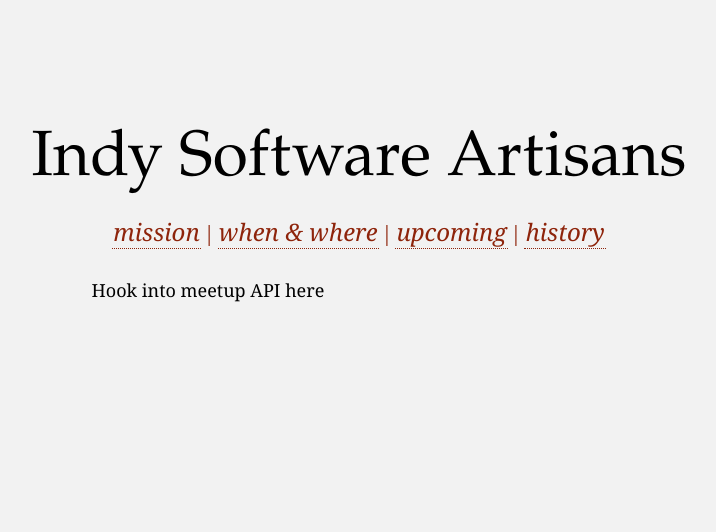
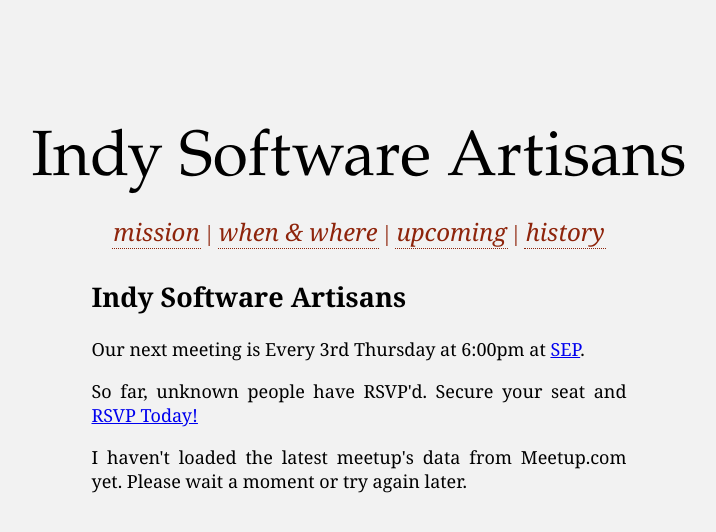
Before and after one commit to indy-software-artisans/indy-software-artisans.github.com, a Jekyll site: the page built from upcoming.md, in a window 1280 px wide. Shown: the top 532 px of the page, without its empty margins (281-997 px from the left). Built offline with Jekyll 4.4.1, drawn with Linux system fonts in a browser that asks for light colours.

Commit message:
Add Meetup.com API "stuff" for Upcoming page

```diff
--- a/_layouts/default.html
+++ b/_layouts/default.html
@@ -6,7 +6,7 @@
   <script src="/static/head.min.js" type="text/javascript"></script>
   <title>Indy Software Artisans</title>
 </head>
-<body>
+<body data-name="{{ page.name }}">
   <div id="container">
   	<h1 id="group-name">Indy Software Artisans</h1>
 
--- /dev/null
+++ b/static/site.js
@@ -0,0 +1,37 @@
+$(function(){
+  var page_name = $('body').data('name');
+
+  if(page_name){
+    try{
+      eval('Site.'+page_name+'();');
+    } catch(e) {
+      Site.default();
+    }
+  } else {
+    Site.default();
+  }
+});
+
+var Site = {
+  default: function() {
+    console.log('No JS Action for this URL.');
+  },
+
+  upcoming: function() {
+    $.getJSON("http://api.meetup.com/2/events.json/?group_id=1366859&key=91526d36f317c59191cc632444&callback=?",
+    function (data) {
+      console.log(data);
+      var nextMeetup = data.results[0];
+      var date = new Date(nextMeetup.time);
+      var address = [nextMeetup.venue.address_1, nextMeetup.venue.address_2, nextMeetup.venue.city, nextMeetup.venue.state, nextMeetup.venue.zip].join(', ')
+      $('#next_meetup_name').html(nextMeetup.name);
+      $('#next_meetup_description').html(nextMeetup.description);
+      $('#next_meetup_address').html(nextMeetup.venue.name + ', ' + address);
+      $('#next_meetup_date').html(date.toLocaleString('%b %e, %l:%M %p'));
+      $('#next_meetup_rsvpcount').html(nextMeetup.yes_rsvp_count);
+      $('#next_meetup_event_url').attr('href', nextMeetup.event_url);
+
+      $('#next_meetup_venue_map').attr('src', 'http://maps.googleapis.com/maps/api/staticmap?sensor=false&size=500x400&markers='+address).show();
+    });
+  }
+}
--- a/upcoming.md
+++ b/upcoming.md
@@ -1,5 +1,25 @@
 ---
 layout: default
+name: upcoming
 ---
 
-Hook into meetup API here
+<h2 id="next_meetup_name">
+  Indy Software Artisans
+</h2>
+
+<p>
+  Our next meeting is <span id="next_meetup_date">Every 3rd Thursday at 6:00pm</span> at
+  <a href="#next_meetup_venue_map" id="next_meetup_address">SEP</a>.
+</p>
+
+<p>
+  So far, <span id="next_meetup_rsvpcount">unknown</span> people have RSVP'd. Secure your
+  seat and <a href="http://www.meetup.com/" id="next_meetup_event_url"> RSVP Today! </a>
+</p>
+
+<p id="next_meetup_description">
+  I haven't loaded the latest meetup's data from Meetup.com yet. Please wait a moment or
+  try again later.
+</p>
+
+<img src="" id="next_meetup_venue_map" alt="Map to Venue" style="display:none;"/>
```
Also changed, not shown: other parts of _layouts/default.html (+5 -0 lines).
